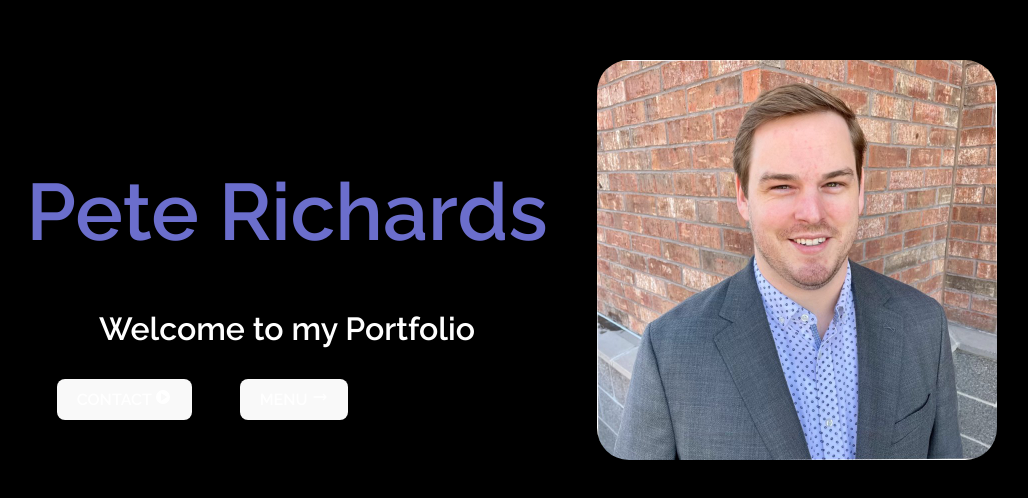
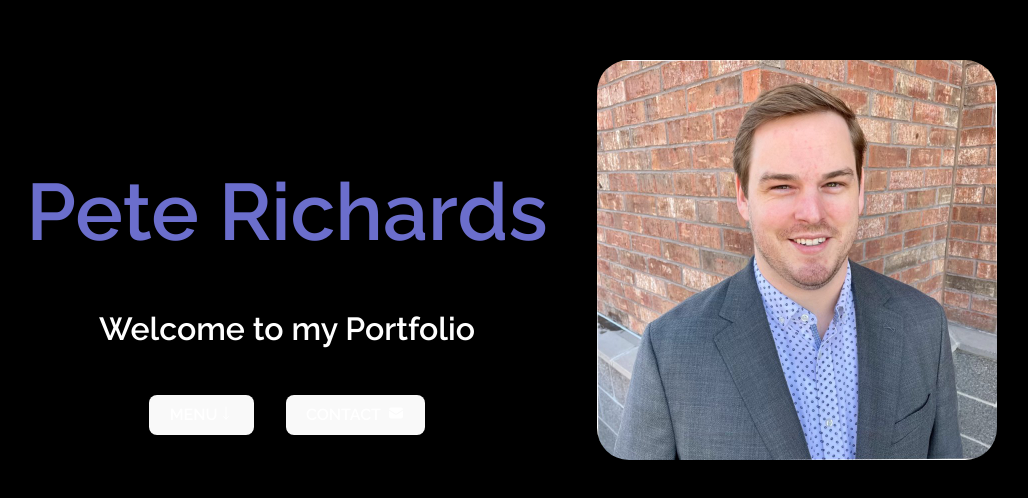
Before and after one commit to PRich57/react-portfolio, a React (Vite) app: page / in a window 1280 px wide. Shown: the part 138-636 px from the top of the page, without its empty margins (161-1189 px from the left). Built offline with nearby package versions, Linux system fonts and the light colour scheme.

Commit message:
Update start page buttons

```diff
--- a/src/sections/Starter.jsx
+++ b/src/sections/Starter.jsx
@@ -2,14 +2,13 @@ import React from "react";
 import "../styles/sections/Starter.scss";
 import Button from "../components/Button";
 import { useState } from 'react';
-import { GoPlay } from "react-icons/go";
-import { HiOutlineArrowNarrowRight } from "react-icons/hi";
+import { HiOutlineArrowLongDown, HiEnvelope } from "react-icons/hi2";
 import { TypeAnimation } from 'react-type-animation';
 
 function Starter() {
   const [fontSize, setFontSize] = useState('3rem');
   const [textColor, setTextColor] = useState('rgb(107, 110, 204)')
-
+  const envelope = <HiEnvelope />
   return (
     <div className="main-container">
       <div className="container">
@@ -38,12 +37,12 @@ function Starter() {
               />
             </div>
           <div className="button-container">
-            <Button content="Contact" icon={<GoPlay />} />
             <Button
               content="Menu"
-              icon={<HiOutlineArrowNarrowRight />}
+              icon={<HiOutlineArrowLongDown />}
               color="pink"
             />
+            <Button content='Contact  &nbsp;' icon={<HiEnvelope />} />
           </div>
         </div>
         <div className="image">
--- a/src/styles/sections/Starter.scss
+++ b/src/styles/sections/Starter.scss
@@ -4,14 +4,14 @@
   margin: 0 10%;
   .container {
     display: grid;
-    grid-template-columns: repeat(3, 1fr);
+    grid-template-columns: repeat(4, 1fr);
     background-color: rgba(0, 0, 0, 0.7);
     width: 100%;
     height: 100%;
     padding: 2rem;
     border-radius: 2rem;
     .content {
-      grid-column: 1/3;
+      grid-column: 1/4;
       margin-top: 3.4rem;
       margin-right: 3rem;
       h1 {
@@ -25,17 +25,19 @@
         line-height: 1.9rem;
       }
       .button-container {
-        grid-column: 1/3;
         display: flex;
+        flex-direction: row;
+        justify-content: center;
         button {
-          margin-right: 1rem;
-          margin-left: 2rem;
+          display: flex;
+          justify-content: space-between;
+          margin:  1rem;
         }
       }
     }
     .image {
       img {
-        grid-column: 2/3;
+        grid-column: 3/4;
         height: 25rem;
         width: 25rem;
         border-radius: 2rem;
```
